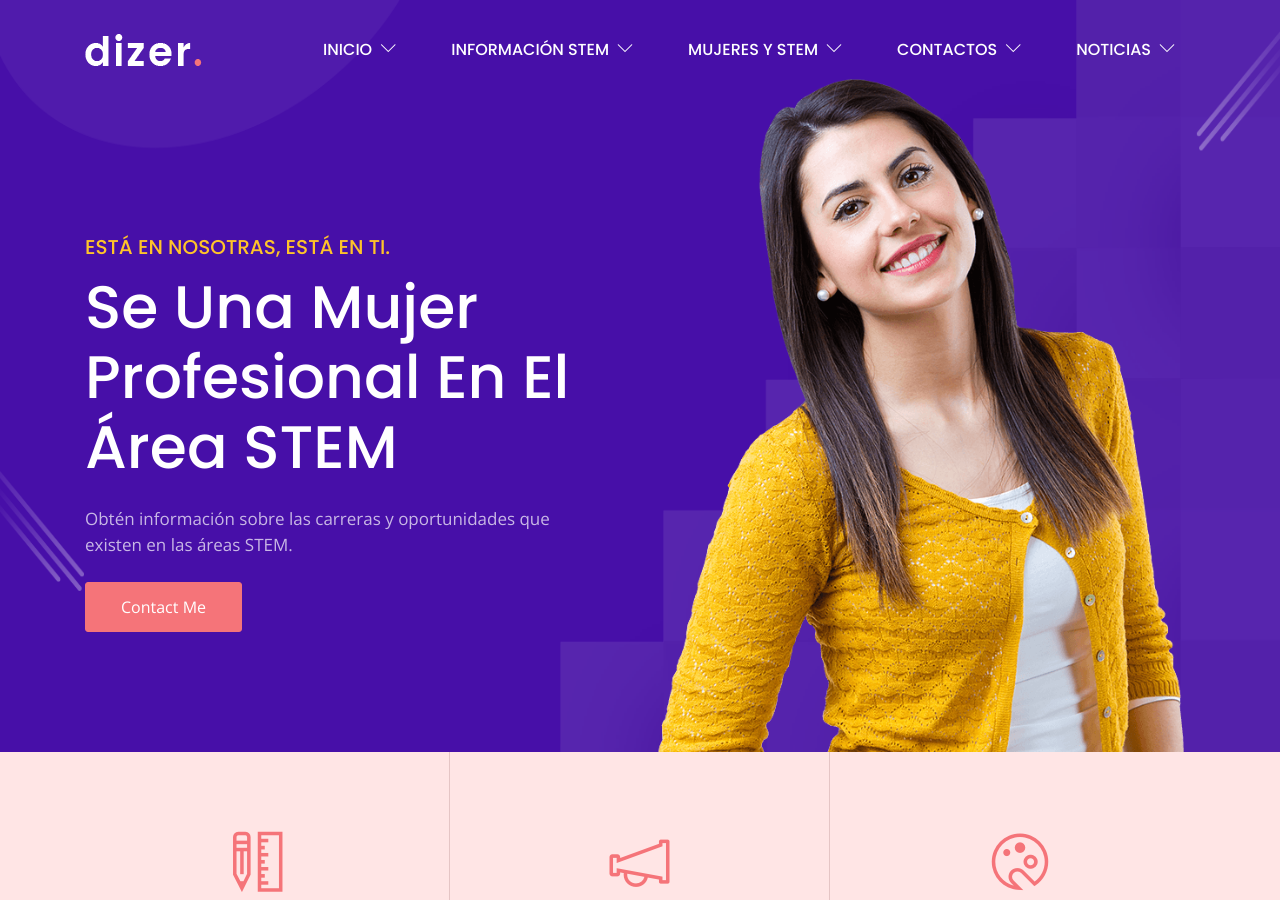
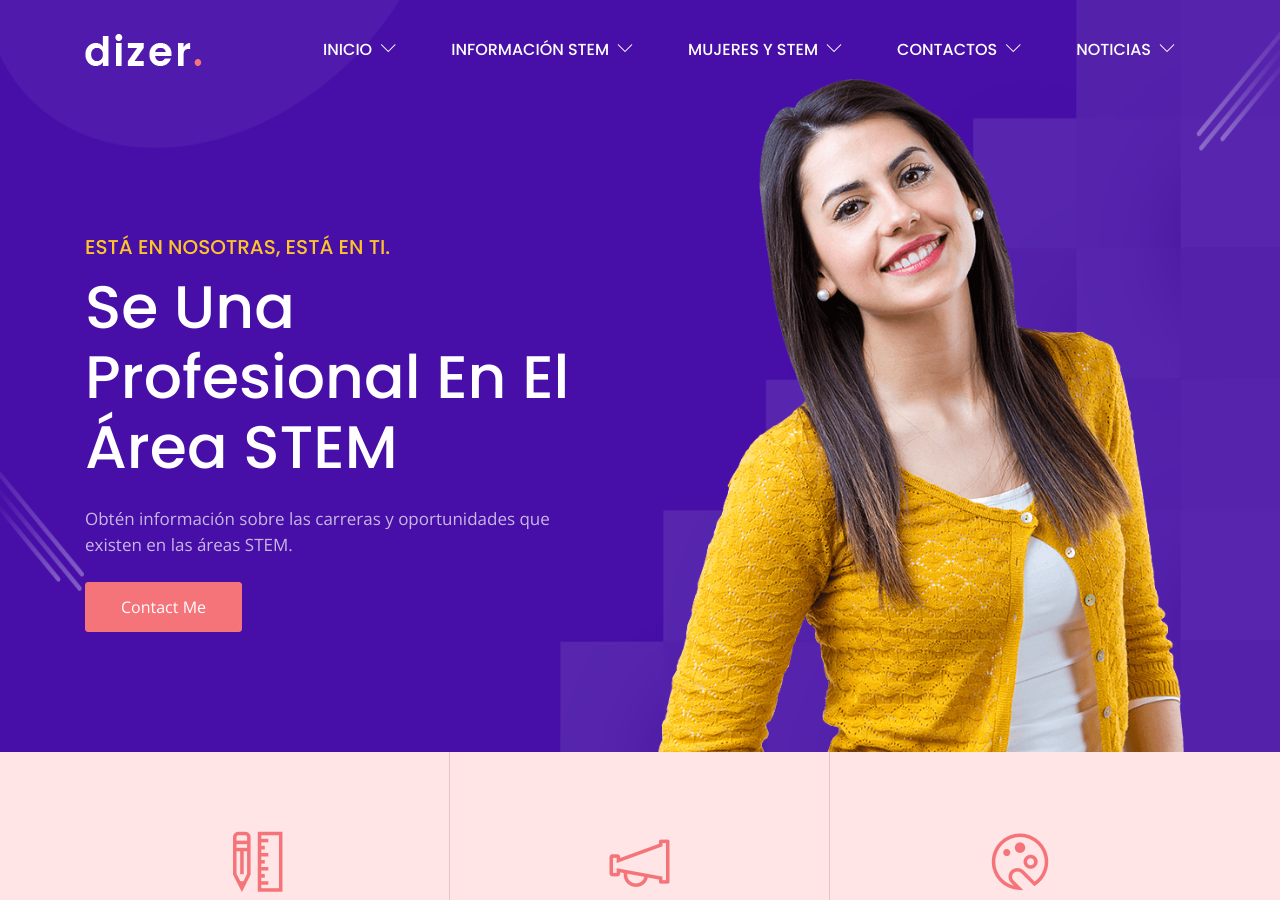
Before and after one commit to estaennosotraspiloto/estaennosotraspiloto, a Jekyll site: the page built from index.html, in a window 1280 px wide and 900 px high. Built offline with Jekyll 4.4.1, drawn with Linux system fonts in a browser that asks for light colours.

Commit message:
Update from Forestry.io estaennosotraspiloto updated _data/homepage_1.yml

```diff
--- a/_data/homepage_1.yml
+++ b/_data/homepage_1.yml
@@ -2,7 +2,7 @@
 hero_area:
   background_image: "/assets/images/bg/banner-2.png"
   subtitle: 'Está en nosotras, está en ti. '
-  title: Se una Mujer Profesional en el área STEM
+  title: Se una profesional en el área STEM
   content: Obtén información sobre las carreras y oportunidades que existen en las
     áreas STEM.
   image: "/assets/images/banner/banner-img-2.png"
```
